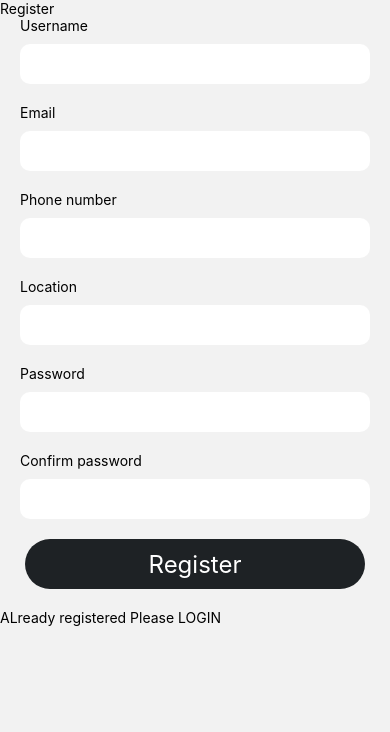
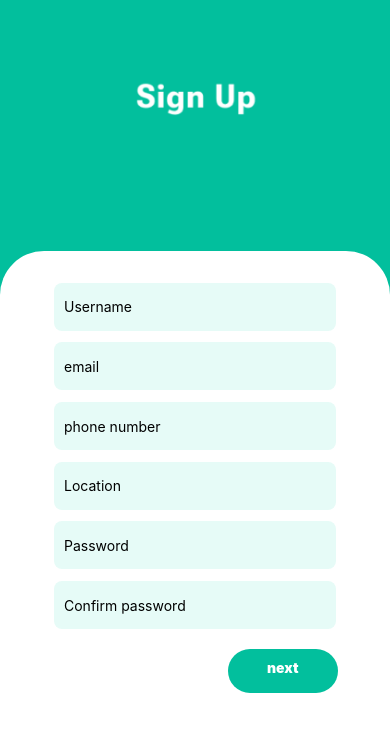
Before and after one commit to ajayckumar501/Btech_mini_project, a React Native app in the folder mini_react_part/: screen /SignupScreen in a window 390 px wide. Shown: the top 732 px of the page. Built offline with nearby package versions, Linux system fonts and the light colour scheme.

Commit message:
changed the existing youtube styles to our styles for signupscreen

```diff
--- a/mini_react_part/screens/SignupScreen.js
+++ b/mini_react_part/screens/SignupScreen.js
@@ -1,8 +1,245 @@
-import { View, Text, StyleSheet, TextInput, Alert } from "react-native";
+// import { View, Text, StyleSheet, TextInput, Alert } from "react-native";
+// import React, { useState } from "react";
+// import InputBox from "../components/Forms/InputBox";
+// import SubmitButton from "../components/Forms/SubmitButton";
+// import axios from "axios";
+// const Register = ({ navigation }) => {
+//   // states
+//   const [username, setUsername] = useState("");
+//   const [email, setEmail] = useState("");
+//   const [phoneno, setPhoneno] = useState("");
+//   const [location, setLocation] = useState("");
+//   const [password, setPassword] = useState("");
+//   const [confpasswd, setConfpasswd] = useState("");
+//   const [loading, setLoading] = useState(false);
+//   //function
+//   // btn funcn
+//   const handleSubmit = async() => {
+//     try {
+//       setLoading(true);
+//       if (!username || !email || !phoneno|| !location|| !password|| !confpasswd) {
+//         Alert.alert("Please Fill All Fields");
+//         setLoading(false);
+//         return;
+//       }
+//       const payload={
+//         username:username,
+//         email:email,
+//         phone:phoneno,
+//         location:location,
+//         password:password,
+//         confirmpassword:confpasswd
+//       }
+//       setLoading(false);
+//       const response = await axios.post("http://localhost:8080/api/v1/auth/register",payload,{
+//         headers:{
+//           "Content-Type":'application/json'
+//         }
+//       })
+//       /*.then((response) => {
+//         console.log(data.message);
+//       })
+//       .catch((error) =>{
+//         console.error(error);
+//       });*/
+//       alert(response.data.message);
+//       if(response.data.success){
+//          navigation.navigate("LoginScreen");
+//       }
+//       console.log("Register Data==> ", { username,email,phoneno,location,password,confpasswd, });
+
+//     } catch (error) {
+//       alert(error.response.data.message);
+//       setLoading(false);
+//       console.log(error);
+//     }
+//   };
+//   return (
+//     <View style={styles.container}>
+//       <Text style={styles.pageTitle}>Register</Text>
+//       <View style={{ marginHorizontal: 20 }}>
+//         <InputBox
+//           inputTitle={"Username"}
+//           value={username}
+//           setValue={setUsername}
+//         />
+//         <InputBox
+//           inputTitle={"Email"}
+//           inputMode="email"
+//           autoComplete="email"
+//           value={email}
+//           setValue={setEmail}
+//         />
+//         <InputBox
+//           inputTitle={"Phone number"}
+//           inputMode="tel"
+//           autoComplete="tel"
+//           value={phoneno}
+//           setValue={setPhoneno}
+//         />
+//         <InputBox
+//           inputTitle={"Location"}
+//           autoComplete="address-line1"
+//           value={location}
+//           setValue={setLocation}
+//         />
+//         <InputBox
+//           inputTitle={"Password"}
+//           secureTextEntry={true}
+//           autoComplete="password"
+//           value={password}
+//           setValue={setPassword}
+//         />
+//         <InputBox
+//           inputTitle={"Confirm password"}
+//           secureTextEntry={true}
+//           value={confpasswd}
+//           setValue={setConfpasswd}
+//         />
+//       </View>
+//       {/* <Text>{JSON.stringify({ name, email, password }, null, 4)}</Text> */}
+//       <SubmitButton
+//         btnTitle="Register"
+//         loading={loading}
+//         handleSubmit={handleSubmit}
+//       />
+//       <Text style={styles.linkText}>
+//         ALready registered Please{" "}
+//         <Text style={styles.link} onPress={() => navigation.navigate("LoginScreen")}>
+//           LOGIN
+//         </Text>{" "}
+//       </Text>
+//     </View>
+//   );
+// };
+
+
+// const styles = StyleSheet.create({
+//     // container: {
+//     //   flex: 1,
+//     //   backgroundColor: '#02BF9D',
+//     //   justifyContent: "center",
+//     //   alignItems: 'center',
+//     // },
+
+//     scrollViewContent: {  // this is used in case of scroll view one error occured ("ERROR  Invariant Violation: ScrollView child layout (["alignItems"]) must be applied through the contentContainerStyle prop.")
+//       alignItems: 'center',
+//       // justifyContent: 'center',
+//       // padding: 20,
+//       backgroundColor: '#02BF9D',
+//     },
+
+//     basebox: {
+//       borderTopLeftRadius: 44,
+//       borderTopRightRadius: 44,
+//       marginTop: "10.%",
+//       height: "84%",
+
+//       width: "100%",
+//       backgroundColor: "#FFFFFF",
+//       paddingTop: 20,
+//       alignItems: "center",
+
+//     },
+
+//     loginheading: {
+//       fontSize: 20,
+//       // backgroundColor:"red",
+//       marginTop: 30,
+//       fontFamily: "sans-serif",
+//       fontWeight: "bold",
+//       color: "#575757",
+//       marginBottom: "10%",
+//     },
+
+//     input: {
+//       width: 282,
+//       height: 48,
+//       marginTop: "3%",
+//       backgroundColor: "#E6FBF7",
+//       borderRadius: 8,
+//       padding: 10,
+//     },
+
+//     tbutton: {
+//       marginTop: "15%",
+//       width: 110,
+//       height: 44,
+//       backgroundColor: "#02BF9D",
+//       justifyContent: "center",
+//       alignItems: "center",
+//       borderRadius: 61,
+//       marginLeft: "45%",
+//       paddingBottom: 6,
+//     },
+
+//     tbuttontext: {
+//       color: "white",
+//       fontWeight: "900"
+//     },
+
+//     tinyLogo: {
+//       width: 226,
+//       height: 54,
+//     },
+
+//     image: {
+//       width: 160,
+//       height: 52,
+//     },
+
+//     imagebox: {
+//       marginTop: 62,
+//       // backgroundColor:"red",
+//       padding: 10,
+//     }
+// });
+
+// // const styles = StyleSheet.create({
+// //   container: {
+// //     flex: 1,
+// //     justifyContent: "center",
+// //     backgroundColor: "#e1d5c9",
+// //   },
+// //   pageTitle: {
+// //     fontSize: 40,
+// //     fontWeight: "bold",
+// //     textAlign: "center",
+// //     color: "#1e2225",
+// //     marginBottom: 20,
+// //   },
+// //   inputBox: {
+// //     height: 40,
+// //     marginBottom: 20,
+// //     backgroundColor: "#ffffff",
+// //     borderRadius: 10,
+// //     marginTop: 10,
+// //     paddingLeft: 10,
+// //     color: "#af9f85",
+// //   },
+// //   linkText: {
+// //     textAlign: "center",
+// //   },
+// //   link: {
+// //     color: "red",
+// //   },
+// // });
+
+// export default Register;
+
+
+
+
+
+
+
+
+import { View, Text, StyleSheet, TextInput, Alert, ScrollView, Image,TouchableOpacity } from "react-native";
 import React, { useState } from "react";
 import InputBox from "../components/Forms/InputBox";
 import SubmitButton from "../components/Forms/SubmitButton";
 import axios from "axios";
+let data = {};
 const Register = ({ navigation }) => {
   // states
   const [username, setUsername] = useState("");
@@ -14,40 +251,31 @@ const Register = ({ navigation }) => {
   const [loading, setLoading] = useState(false);
   //function
   // btn funcn
-  const handleSubmit = async() => {
+  const handleSubmit = () => {
     try {
       setLoading(true);
-      if (!username || !email || !phoneno|| !location|| !password|| !confpasswd) {
+      if (!username || !email || !phoneno || !location || !password || !confpasswd) {
         Alert.alert("Please Fill All Fields");
         setLoading(false);
         return;
       }
-      const payload={
-        username:username,
-        email:email,
-        phone:phoneno,
-        location:location,
-        password:password,
-        confirmpassword:confpasswd
-      }
       setLoading(false);
-      const response = await axios.post("http://localhost:8080/api/v1/auth/register",payload,{
-        headers:{
-          "Content-Type":'application/json'
-        }
-      })
-      /*.then((response) => {
-        console.log(data.message);
-      })
-      .catch((error) =>{
-        console.error(error);
-      });*/
-      alert(response.data.message);
-      if(response.data.success){
-         navigation.navigate("LoginScreen");
-      }
-      console.log("Register Data==> ", { username,email,phoneno,location,password,confpasswd, });
+      data = axios.post("/api/v1/auth/register", {
+        username,
+        email,
+        phoneno,
+        location,
+        password,
+        confpasswd,
+      });
+      alert(data.message);
+      navigation.navigate("Serviceorganizerdonor");
+      console.log("Register Data==> ", { username, email, phoneno, location, password, confpasswd, });
 
+      /*else {
+        console.error("Error or empty response from API");
+        setLoading(false); // Set loading state back to false after error
+      }*/
     } catch (error) {
       alert(error.response.data.message);
       setLoading(false);
@@ -55,71 +283,111 @@ const Register = ({ navigation }) => {
     }
   };
   return (
-    <View style={styles.container}>
-      <Text style={styles.pageTitle}>Register</Text>
-      <View style={{ marginHorizontal: 20 }}>
-        <InputBox
-          inputTitle={"Username"}
+    // <View style={styles.container}>
+    <ScrollView contentContainerStyle={styles.scrollViewContent} showsVerticalScrollIndicator={false}>
+      <View style={styles.imagebox}>
+        <Image source={require("../assets/signupLogo.png")} style={styles.image} />
+      </View>
+
+
+      {/* <View style={styles.basebox}> */}
+
+      <View style={styles.basebox}>
+
+        <TextInput
+          style={styles.input}
+          placeholder="Username"
           value={username}
           setValue={setUsername}
         />
-        <InputBox
-          inputTitle={"Email"}
-          inputMode="email"
+
+<TextInput
+          style={styles.input}
+          placeholder="email"
+          keyboardType="email-address"
           autoComplete="email"
           value={email}
           setValue={setEmail}
         />
-        <InputBox
-          inputTitle={"Phone number"}
-          inputMode="tel"
+
+<TextInput
+          style={styles.input}
+          placeholder="phone number"
+          keyboardType="phone-pad"
           autoComplete="tel"
           value={phoneno}
           setValue={setPhoneno}
         />
-        <InputBox
-          inputTitle={"Location"}
+
+<TextInput
+          style={styles.input}
+          placeholder="Location"
           autoComplete="address-line1"
           value={location}
           setValue={setLocation}
         />
-        <InputBox
-          inputTitle={"Password"}
+
+
+<TextInput
+          style={styles.input}
+          placeholder="Password"
           secureTextEntry={true}
           autoComplete="password"
           value={password}
           setValue={setPassword}
         />
-        <InputBox
-          inputTitle={"Confirm password"}
+
+
+<TextInput
+          style={styles.input}
+          placeholder="Confirm password"
           secureTextEntry={true}
           value={confpasswd}
           setValue={setConfpasswd}
         />
+
+
+
+
+<TouchableOpacity style={styles.tbutton} loading={loading}
+        handleSubmit={handleSubmit}>
+          <Text style={styles.tbuttontext}>next</Text>
+        </TouchableOpacity>
       </View>
       {/* <Text>{JSON.stringify({ name, email, password }, null, 4)}</Text> */}
-      <SubmitButton
+      {/* <SubmitButton
         btnTitle="Register"
         loading={loading}
         handleSubmit={handleSubmit}
-      />
-      <Text style={styles.linkText}>
+      /> */}
+
+
+
+
+
+
+      {/* <Text style={styles.linkText}>
         ALready registered Please{" "}
-        <Text style={styles.link} onPress={() => navigation.navigate("LoginScreen")}>
+        <Text style={styles.link} onPress={() => navigation.navigate("Serviceorganizerdonor")}>
           LOGIN
         </Text>{" "}
-      </Text>
-    </View>
+      </Text> */}
+      {/* /* </View>*/}
+
+{/* <View/> */}
+
+    </ScrollView>
+
   );
 };
 
 
 const styles = StyleSheet.create({
   // container: {
-    //   flex: 1,
-    //   backgroundColor: '#02BF9D',
-    //   justifyContent: "center",
-    //   alignItems: 'center',
+  //   // flex: 1,
+  //   // backgroundColor: 'red',
+  //   // justifyContent: "center",
+  //   // alignItems: 'center',
   // },
 
   scrollViewContent: {  // this is used in case of scroll view one error occured ("ERROR  Invariant Violation: ScrollView child layout (["alignItems"]) must be applied through the contentContainerStyle prop.")
@@ -127,18 +395,22 @@ const styles = StyleSheet.create({
     // justifyContent: 'center',
     // padding: 20,
     backgroundColor: '#02BF9D',
+    // flex:1,
+    paddingBottom:"20%"
+
+
   },
 
   basebox: {
     borderTopLeftRadius: 44,
     borderTopRightRadius: 44,
-      marginTop: "10.%",
-      height: "84%",
-
+    marginTop: "30%",
+    height: "100%",
     width: "100%",
     backgroundColor: "#FFFFFF",
     paddingTop: 20,
     alignItems: "center",
+
 
   },
 
@@ -159,6 +431,7 @@ const styles = StyleSheet.create({
     backgroundColor: "#E6FBF7",
     borderRadius: 8,
     padding: 10,
+
   },
 
   tbutton: {
@@ -192,37 +465,32 @@ const styles = StyleSheet.create({
     marginTop: 62,
     // backgroundColor:"red",
     padding: 10,
-    }
+  },
+
+
+  tbutton: {
+    marginTop: "5%",
+    width: 110,
+    height: 44,
+    backgroundColor: "#02BF9D",
+    justifyContent: "center",
+    alignItems: "center",
+    borderRadius: 61,
+    marginLeft: "45%",
+    paddingBottom: 6,
+
+
+  },
+
+  tbuttontext: {
+    color: "white",
+    fontWeight: "900"
+  },
+
+
+
 });
 
-// const styles = StyleSheet.create({
-//   container: {
-//     flex: 1,
-//     justifyContent: "center",
-//     backgroundColor: "#e1d5c9",
-//   },
-//   pageTitle: {
-//     fontSize: 40,
-//     fontWeight: "bold",
-//     textAlign: "center",
-//     color: "#1e2225",
-//     marginBottom: 20,
-//   },
-//   inputBox: {
-//     height: 40,
-//     marginBottom: 20,
-//     backgroundColor: "#ffffff",
-//     borderRadius: 10,
-//     marginTop: 10,
-//     paddingLeft: 10,
-//     color: "#af9f85",
-//   },
-//   linkText: {
-//     textAlign: "center",
-//   },
-//   link: {
-//     color: "red",
-//   },
-// });
+
 
 export default Register;
```
Lines whose indentation alone changed are shown as unchanged.
